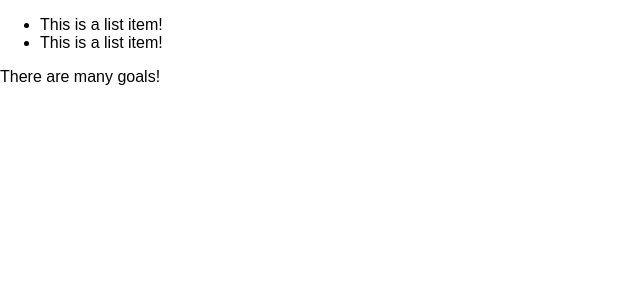
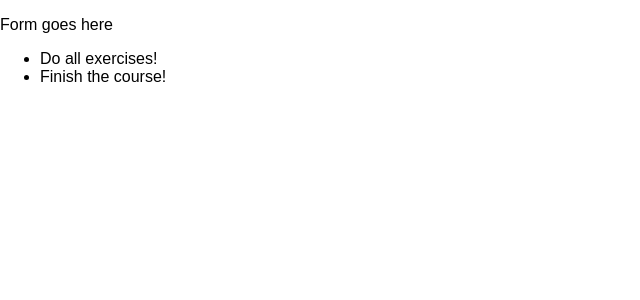
Before and after one commit to rveliza/styling-react-components, a React (Create React App) app: page / in a window 1280 px wide. Shown: the top 300 px of the page, without its empty margins (0-640 px from the left). Built offline with nearby package versions, Linux system fonts and the light colour scheme.

Commit message:
Pass props from App.jsx - CourseGoalsList - CourseGoalItem

```diff
--- a/src/App.jsx
+++ b/src/App.jsx
@@ -14,14 +14,14 @@ const App = () => {
 
     if (courseGoals.length > 0) {
         content = (
-            <p>There are many goals!</p>
+            <CourseGoalList items={courseGoals}/>
         );
     }
 
     return(
         <div>
             <section id="goal-form">
-                <CourseGoalList />
+                <p>Form goes here</p>
             </section>
             <section id="goals">
                 {content}
--- a/src/components/CourseGoals/CourseGoalItem/CourseGoalItem.jsx
+++ b/src/components/CourseGoals/CourseGoalItem/CourseGoalItem.jsx
@@ -4,10 +4,11 @@ const deleteHandler = () => {
     console.log('This item will be deleted');
 }
 
-const CourseGoalItem = () => {
+const CourseGoalItem = props => {
+    // console.log(props.children)
     return (
         <li className="goal-item" onClick={deleteHandler}>
-            This is a list item!
+            {props.children}
         </li>
     );
 }
--- a/src/components/CourseGoals/CourseGoalList/CourseGoalList.jsx
+++ b/src/components/CourseGoals/CourseGoalList/CourseGoalList.jsx
@@ -3,10 +3,17 @@ import React from "react";
 import CourseGoalItem from "../CourseGoalItem/CourseGoalItem";
 
 const CourseGoalList = props => {
+    // console.log(props.items);
     return (
         <ul className="goal-list">
-            <CourseGoalItem />
-            <CourseGoalItem />
+            {props.items.map(goal => (
+                <CourseGoalItem
+                    key={goal.id}
+                    id={goal.id}
+                >
+                    {goal.text}
+                </CourseGoalItem>
+            ))}
         </ul>
     );
 }
```
